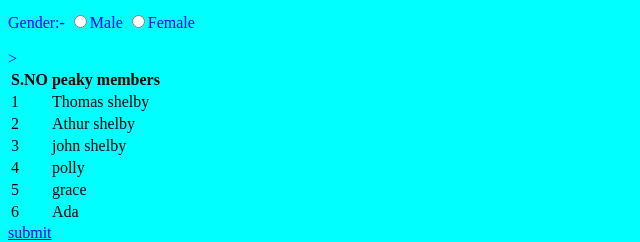
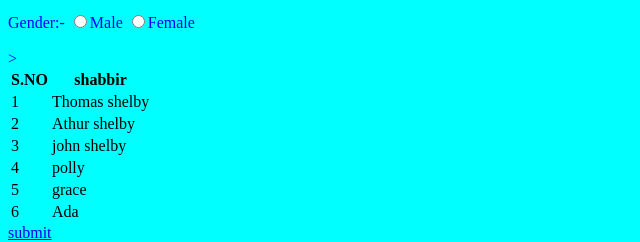
Before and after one commit to ShabbirMehdi110/MY-PORTFOLIO, a plain HTML site: page index.html in a window 1280 px wide. Shown: the part 280-522 px from the top of the page, 0-640 px from the left. Drawn offline with Linux system fonts and the light colour scheme.

Commit message:
change index file

```diff
--- a/index.html
+++ b/index.html
@@ -45,7 +45,7 @@ h1<!DOCTYPE html>
     <table>
         <tr>
             <th> S.NO </th>
-            <th> peaky members </th>
+            <th>shabbir </th>
         </tr>
         <tr>
             <td>1</td>
```
